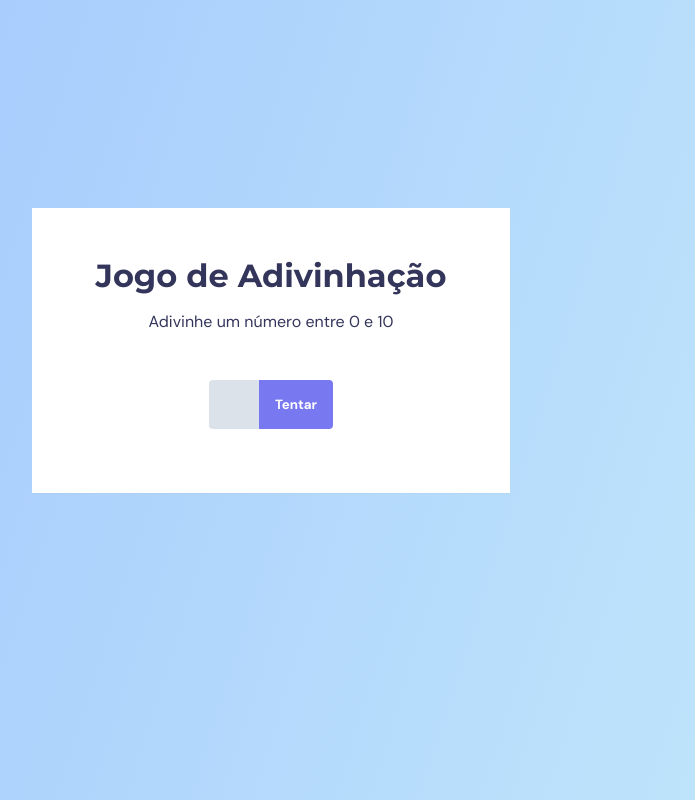
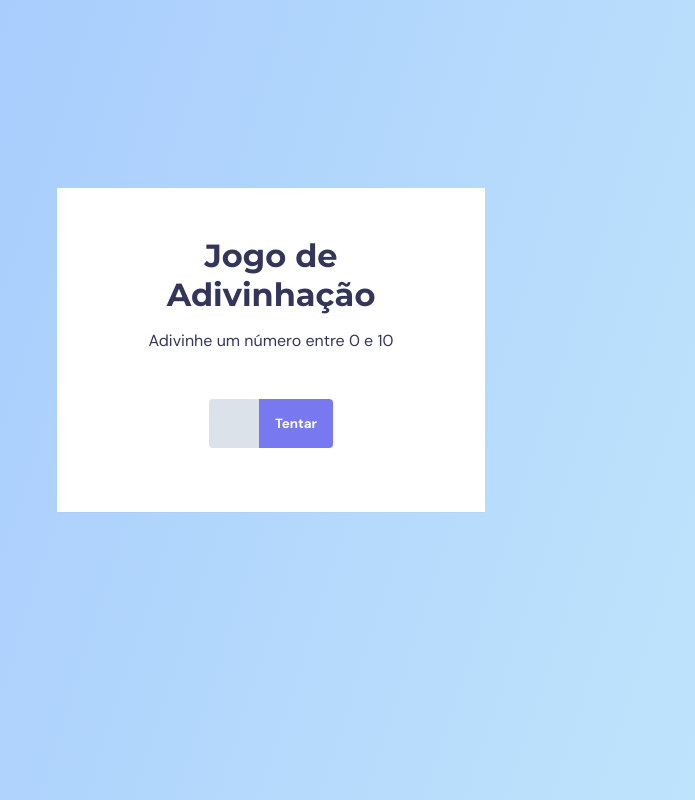
Before and after one commit to EmilySSouza/JogoAdivinhacao, a plain HTML site: page index.html in a window 1280 px wide. Shown: the whole page, without its empty margins (369-1064 px from the left). Drawn offline with Linux system fonts and the light colour scheme.

Commit message:
Update style.css

```diff
--- a/style.css
+++ b/style.css
@@ -46,11 +46,11 @@ main {
   border-radius: .6px;
   padding: 4.8rem 6.4rem 6.4rem;
 
+  width: min(42.8rem, 90%);
+
   margin-top: -10rem;
 
   text-align: center;
-
-  margin-inline: 4rem;
 }
 
 h1 {
```
